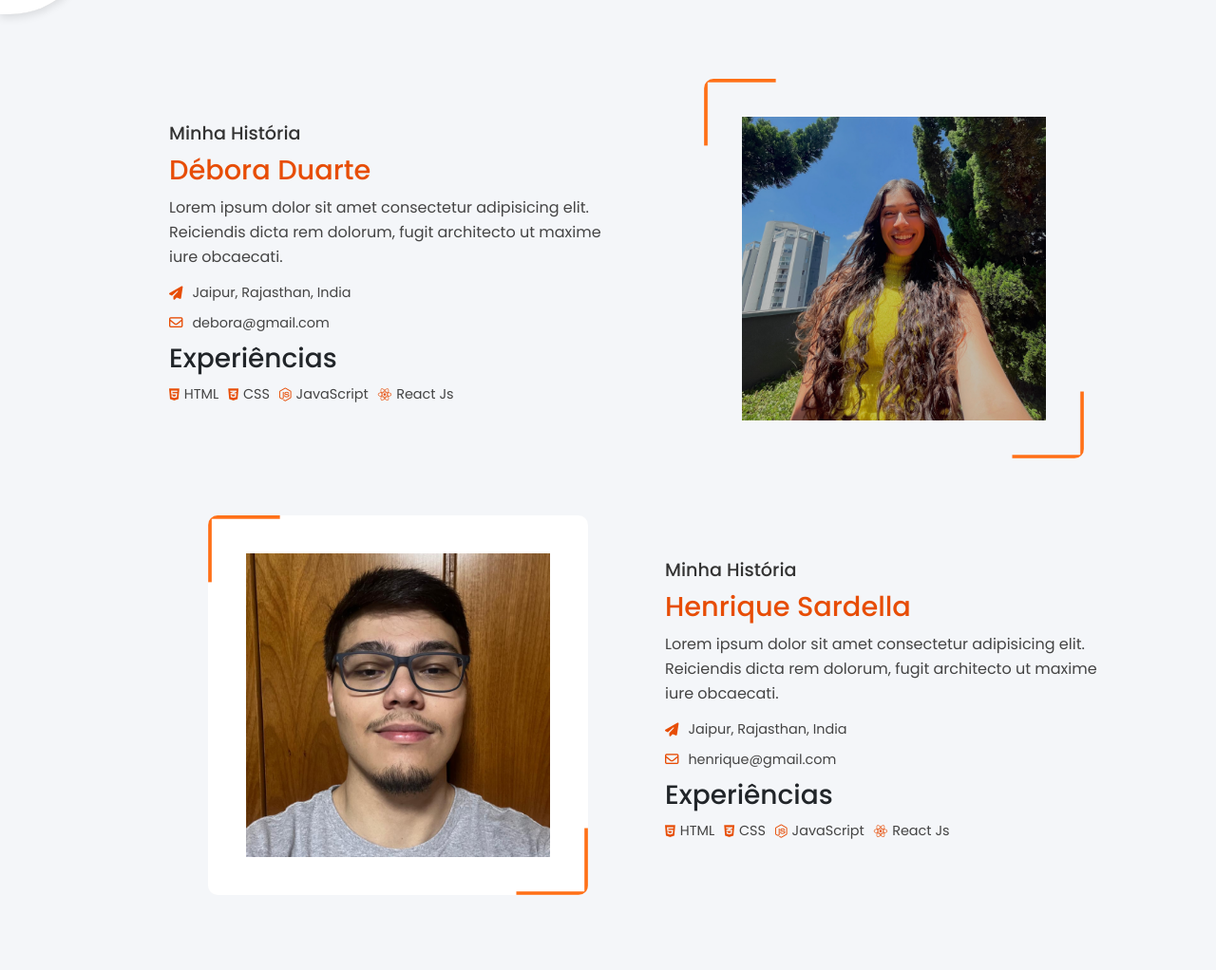
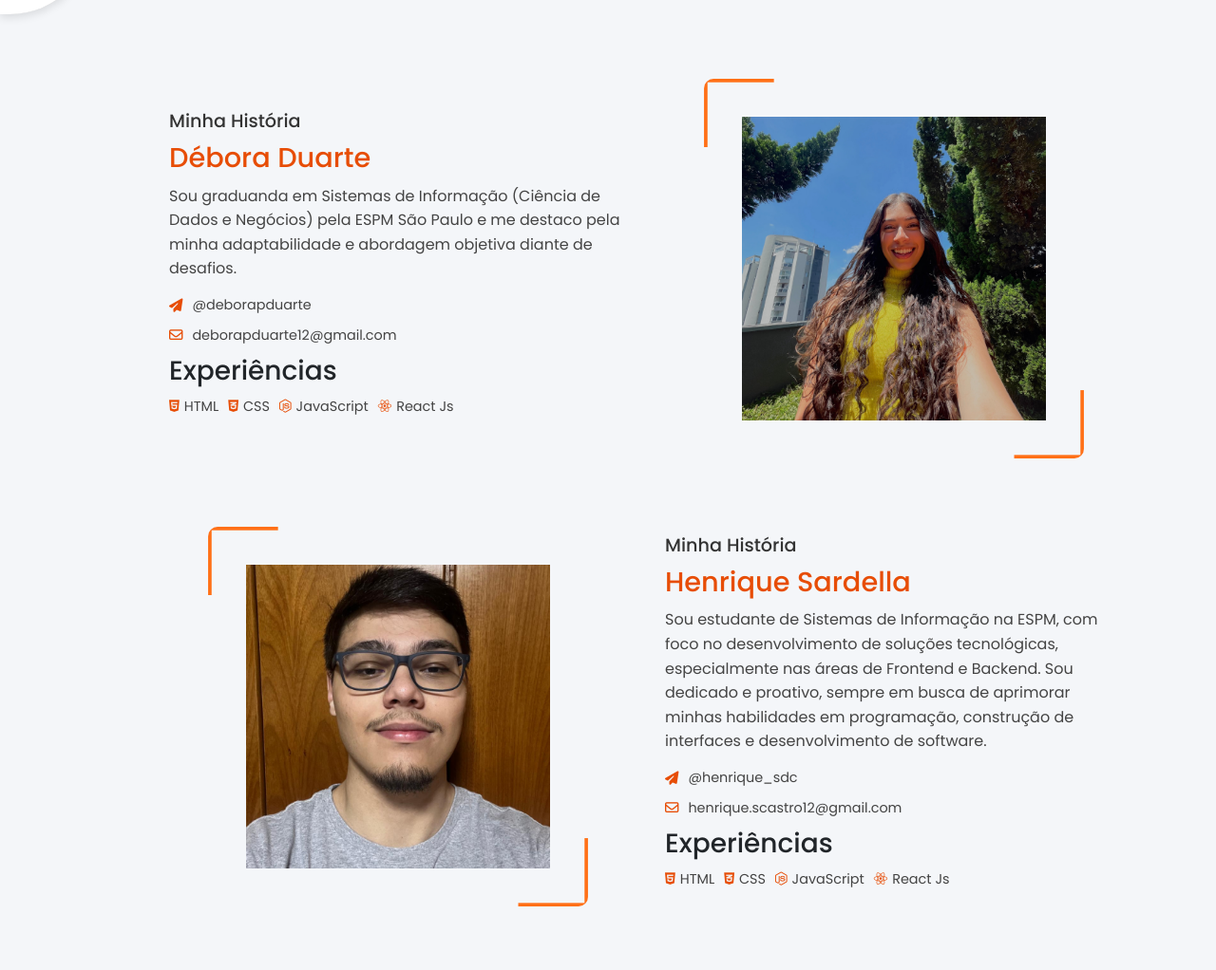
Before and after one commit to tech-espm/inter-4sem-2024-lamp-voice, a Flask app: page /sobre in a window 1280 px wide. Shown: the part 841-1863 px from the top of the page at 95% size. Run offline with Flask 3, Linux system fonts and the light colour scheme; parts of the project's set-up code (start-up, migrations or seed data) failed here and were passed over; some libraries are stand-ins or nearby versions.

Commit message:
subindo sobre nos e fotos

```diff
--- a/templates/index/sobre.html
+++ b/templates/index/sobre.html
@@ -45,11 +45,11 @@
         <div class="about-right" style="padding-right: 20px;">
             <h4>Minha História</h4>
             <h1>Débora Duarte</h1>
-            <p>Lorem ipsum dolor sit amet consectetur adipisicing elit. Reiciendis dicta rem dolorum, fugit architecto ut maxime iure obcaecati.</p>
+            <p>Sou graduanda em Sistemas de Informação (Ciência de Dados e Negócios) pela ESPM São Paulo e me destaco pela minha adaptabilidade e abordagem objetiva diante de desafios. </p>
             <div class="address">
                 <ul>
-                    <li><i class="fas fa-paper-plane"></i> Jaipur, Rajasthan, India</li>
-                    <li><i class="far fa-envelope"></i> debora@gmail.com</li>
+                    <li><i class="fas fa-paper-plane"></i> @deborapduarte</li>
+                    <li><i class="far fa-envelope"></i> deborapduarte12@gmail.com</li>
                 </ul>
             </div>
             <div class="expertise">
@@ -75,11 +75,11 @@
         <div class="about-right">
             <h4>Minha História</h4>
             <h1>Henrique Sardella</h1>
-            <p>Lorem ipsum dolor sit amet consectetur adipisicing elit. Reiciendis dicta rem dolorum, fugit architecto ut maxime iure obcaecati.</p>
+            <p>Sou estudante de Sistemas de Informação na ESPM, com foco no desenvolvimento de soluções tecnológicas, especialmente nas áreas de Frontend e Backend. Sou dedicado e proativo, sempre em busca de aprimorar minhas habilidades em programação, construção de interfaces e desenvolvimento de software.</p>
             <div class="address">
                 <ul>
-                    <li><i class="fas fa-paper-plane"></i> Jaipur, Rajasthan, India</li>
-                    <li><i class="far fa-envelope"></i> henrique@gmail.com</li>
+                    <li><i class="fas fa-paper-plane"></i> @henrique_sdc</li>
+                    <li><i class="far fa-envelope"></i> henrique.scastro12@gmail.com</li>
                 </ul>
             </div>
             <div class="expertise">
@@ -99,11 +99,11 @@
         <div class="about-right" style="padding-right: 100px;">
             <h4>Minha História</h4>
             <h1>Thiago Alonso</h1>
-            <p>Lorem ipsum dolor sit amet consectetur adipisicing elit. Reiciendis dicta rem dolorum, fugit architecto ut maxime iure obcaecati.</p>
+            <p>Sou estudante de Sistemas de Informação na ESPM, onde me dedico intensamente ao estudo e à prática de tecnologias avançadas, especialmente na análise e visualização de dados. Faço parte da "Martech", uma entidade acadêmica focada em análise de dados, e do "Clube de Programação", que me permite explorar a programação em Python em um nível avançado.</p>
             <div class="address">
                 <ul>
-                    <li><i class="fas fa-paper-plane"></i> Jaipur, Rajasthan, India</li>
-                    <li><i class="far fa-envelope"></i> thiago@gmail.com</li>
+                    <li><i class="fas fa-paper-plane"></i> @thcsalonso</li>
+                    <li><i class="far fa-envelope"></i> thcsa2005@gmail.com</li>
                 </ul>
             </div>
             <div class="expertise">
```
Also changed, not shown: README.md, static/img/1.png, static/img/2.png, 2 other files.
